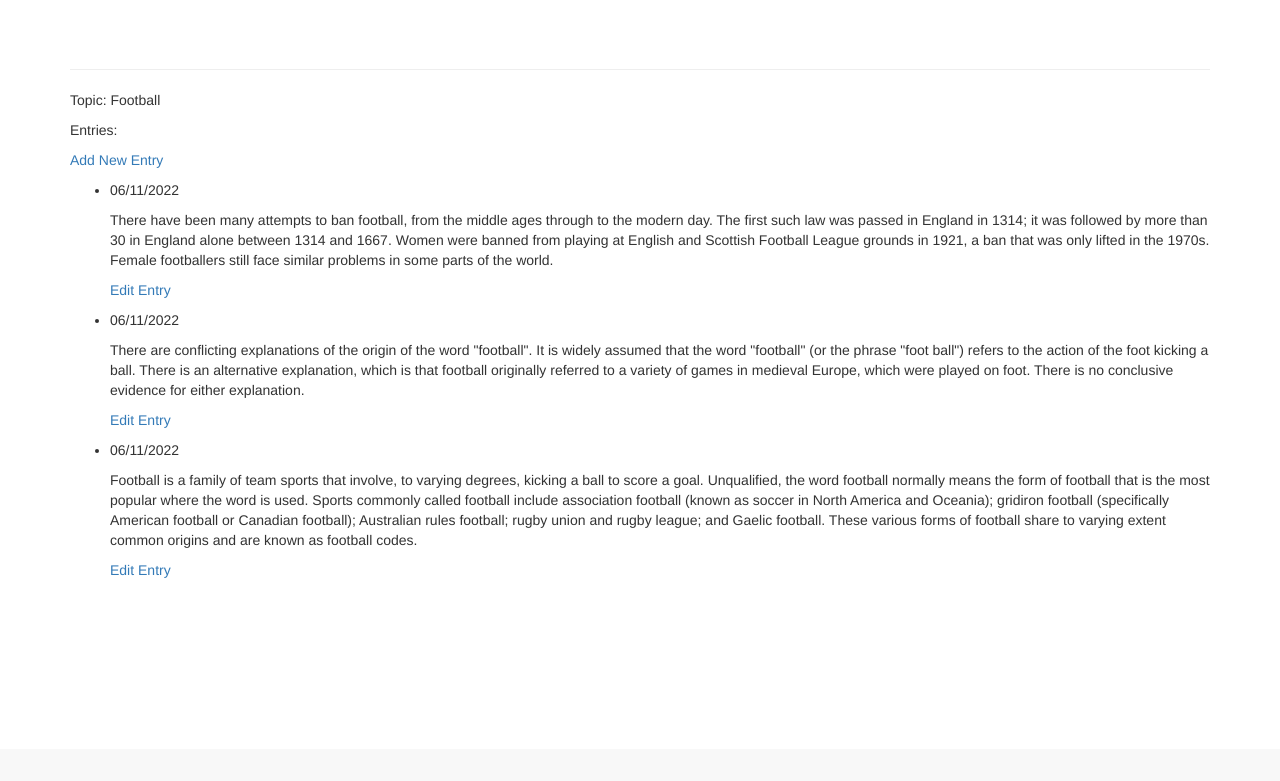
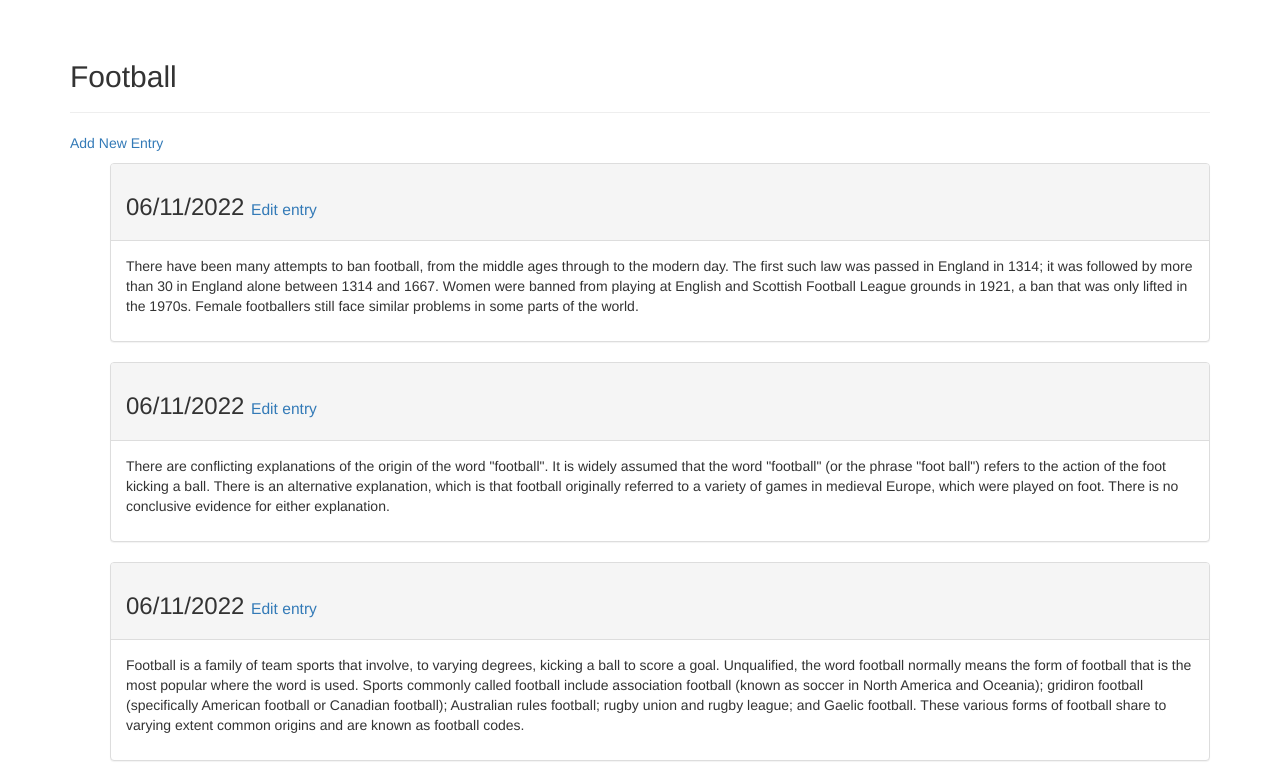
Before and after one commit to JerberthRocha/registro-de-aprendizado, a Django app: page /topics/3/ in a window 1280 px wide. Shown: the part 51-832 px from the top of the page. Before the commit the page ends 629 px from the top, so only its background shows below. Run offline with Django 4.2, Linux system fonts and the light colour scheme; a user stored in the database is signed in; data comes from the database, SQL or seed files in the repository; some libraries are stand-ins or nearby versions.

Commit message:
Estilizando as entradas na página de um assunto

```diff
--- a/learning_logs/templates/learning_logs/pages/topic.html
+++ b/learning_logs/templates/learning_logs/pages/topic.html
@@ -1,23 +1,25 @@
 {% extends 'learning_logs/pages/base.html' %}
+
+{% block header %}
+    <h2>{{ topic }}</h2>
+{% endblock header %}
 
 {% block content %}
 
-    <p>Topic: {{ topic }}</p>
-    <p>Entries:</p>
     <p><a href="{% url 'learning_logs:new_entry' topic.id %}">Add New Entry</a></p>
     <ul>
         {% for entry in entries %}
-            <li>
-                <p>
-                    {{ entry.date_added | date:"d/m/Y" }}
-                </p>
-                <p>
-                    {{ entry.text | linebreaks }}
-                </p>
-                <p>
-                    <a href="{% url 'learning_logs:edit_entry' entry.id %}">Edit Entry</a>
-                </p>
-            </li>
+            <div class="panel panel-default">
+                <div class="panel-heading">
+                    <h3>
+                        {{ entry.date_added | date:"d/m/Y" }}
+                        <small> <a href="{% url 'learning_logs:edit_entry' entry.id %}"> Edit entry</a> </small>
+                    </h3>
+                </div>
+                <div class="panel-body">
+                    {{ entry.text|linebreaks }}
+                </div>
+            </div>
         {% empty %}
             <li>No topics have been added yet.</li>
         {% endfor %}
```
Also changed, not shown: learning_logs/templates/learning_logs/pages/topics.html (+0 -11 lines).
